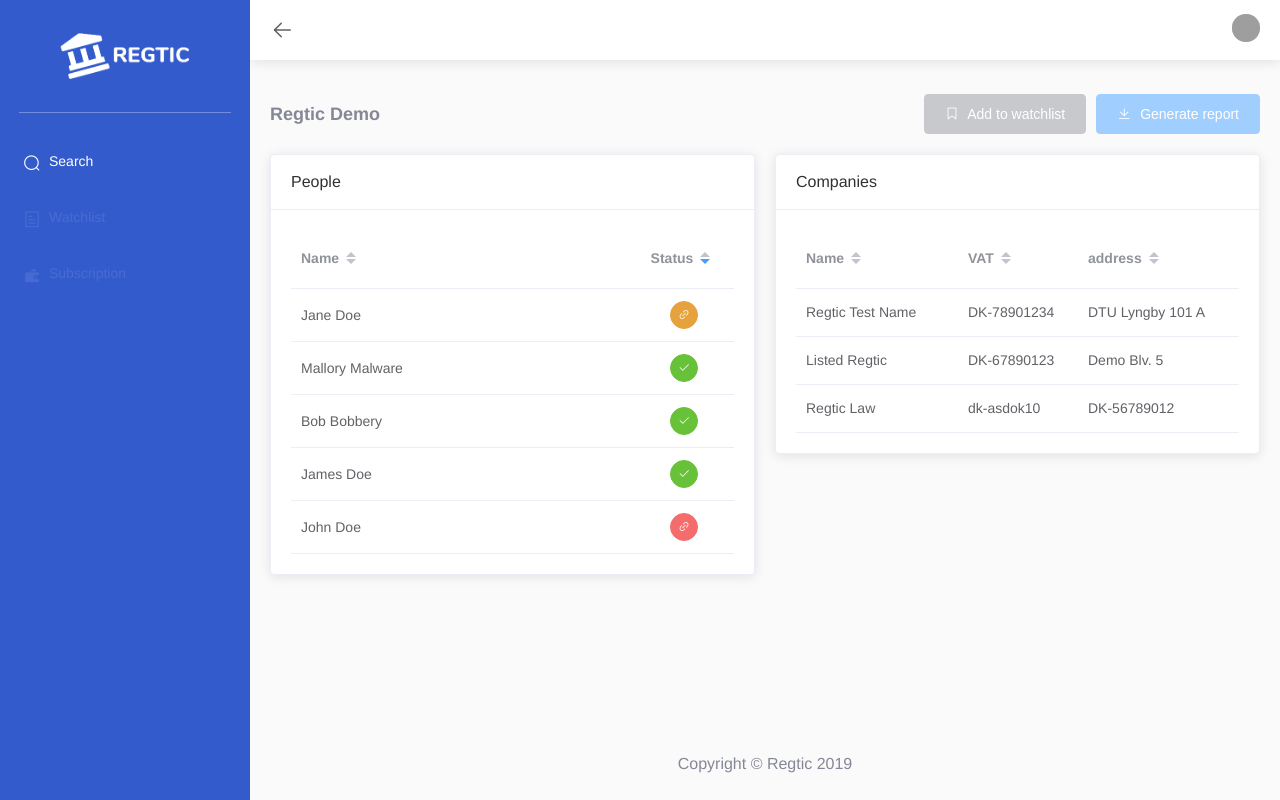
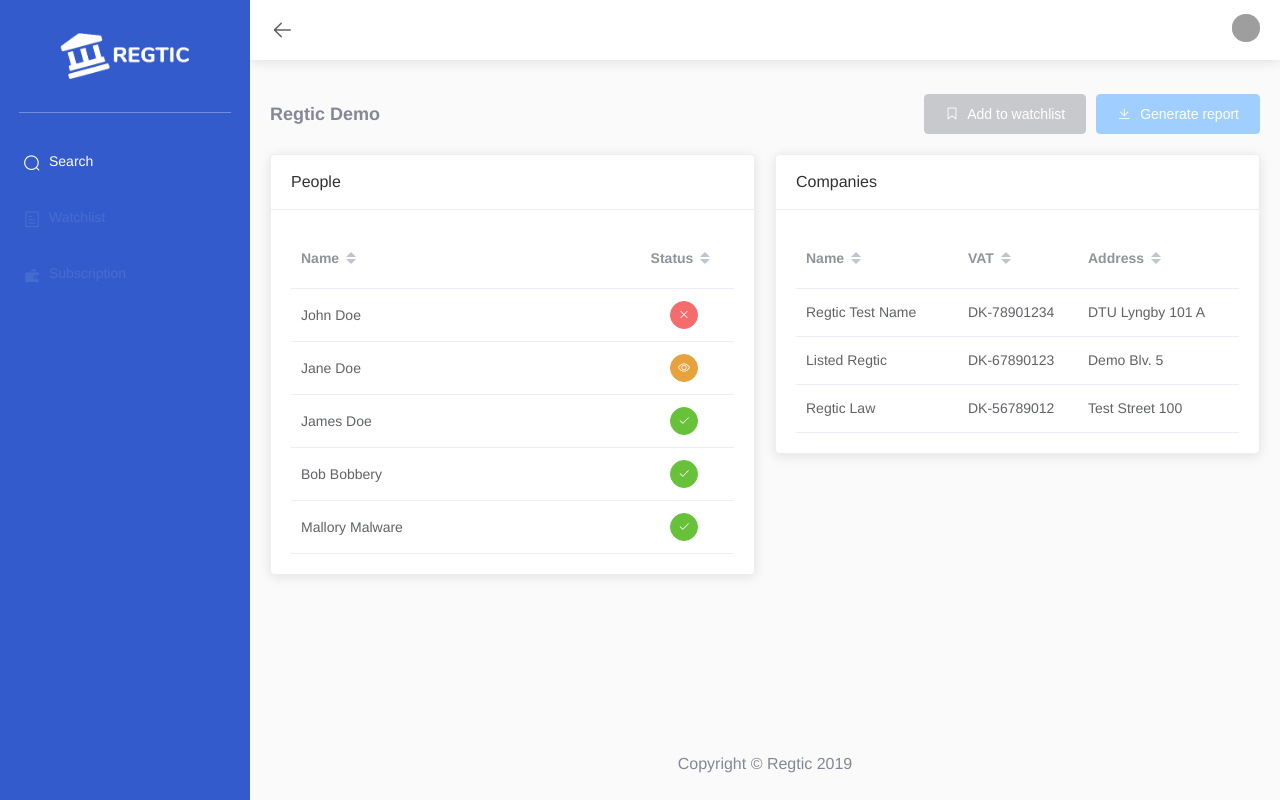
Before and after one commit to alexdor/regtic, a Vue app in the folder app/: page /company/1234-56789-01234-5678 in a window 1280 px wide. Built offline with nearby package versions, Linux system fonts and the light colour scheme; grey boxes are pictures that could not be loaded; the HTML template or start-up script is replaced by a standard one.

Commit message:
Minor tweaks

```diff
--- a/app/src/utils/mockapi.ts
+++ b/app/src/utils/mockapi.ts
@@ -79,8 +79,8 @@ export default {
           id: "5678-56789-01234-5678",
           found: false,
           name: "Regtic Law",
-          vat: "dk-asdok10",
-          address: "DK-56789012",
+          vat: "DK-56789012",
+          address: "Test Street 100",
           country_code: "ZZ",
           starting_date: Date.now()
         }
--- a/app/src/views/Company.vue
+++ b/app/src/views/Company.vue
@@ -40,11 +40,7 @@
             <VclList v-for="index in 2" :key="index" />
           </div>
           <div v-else>
-            <el-table
-              class="full-width"
-              :data="people"
-              :default-sort="{ prop: 'type', order: 'descending' }"
-            >
+            <el-table class="full-width" :data="people">
               <el-table-column prop="name" label="Name" sortable />
               <el-table-column
                 prop="type"
@@ -64,7 +60,7 @@
                     <el-button
                       circle
                       size="mini"
-                      icon="el-icon-link"
+                      icon="el-icon-view"
                       type="warning"
                     ></el-button>
                   </el-tooltip>
@@ -78,7 +74,7 @@
                     <el-button
                       circle
                       size="mini"
-                      icon="el-icon-link"
+                      icon="el-icon-close"
                       type="danger"
                     ></el-button>
                   </el-tooltip>
@@ -104,14 +100,10 @@
             <VclList v-for="index in 2" :key="index" />
           </div>
           <div v-else>
-            <el-table
-              class="full-width"
-              :data="companies"
-              :default-sort="{ prop: 'type', order: 'descending' }"
-            >
+            <el-table class="full-width" :data="companies">
               <el-table-column prop="name" label="Name" sortable />
               <el-table-column prop="vat" label="VAT" sortable width="120" />
-              <el-table-column prop="address" label="address" sortable />
+              <el-table-column prop="address" label="Address" sortable />
             </el-table>
           </div>
         </el-card>
```
